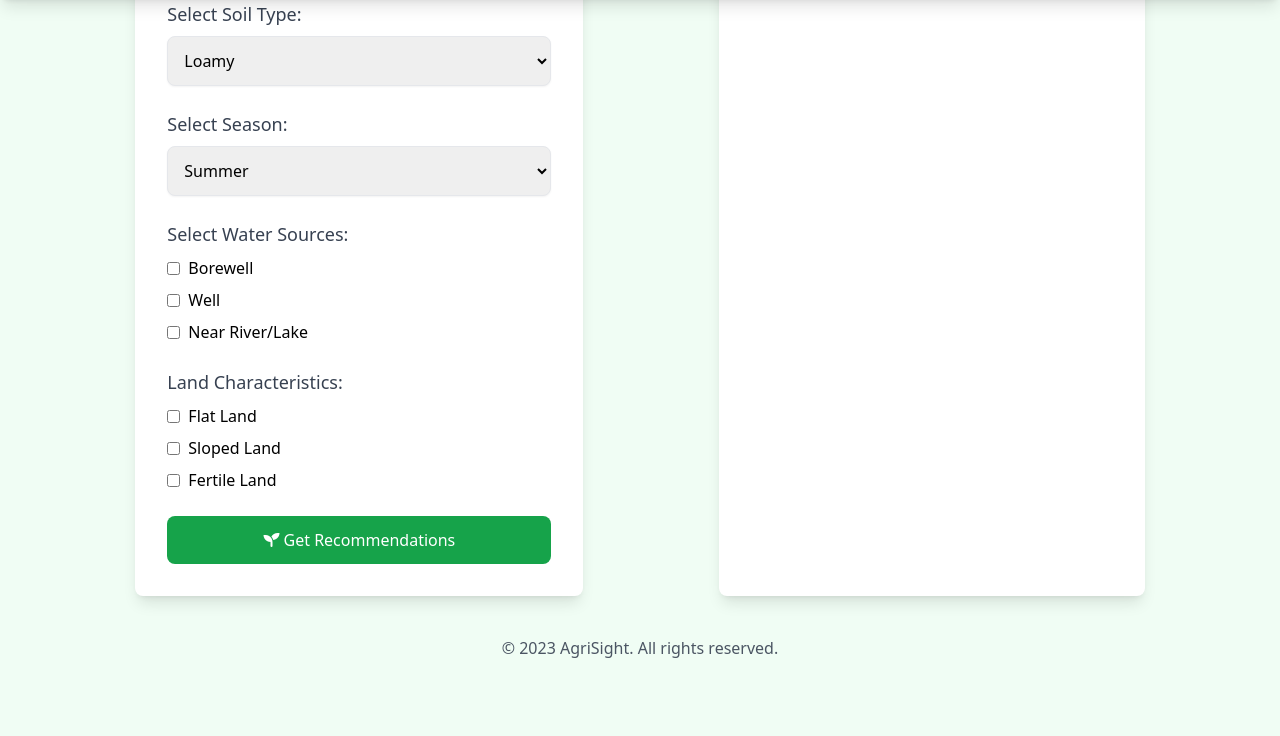
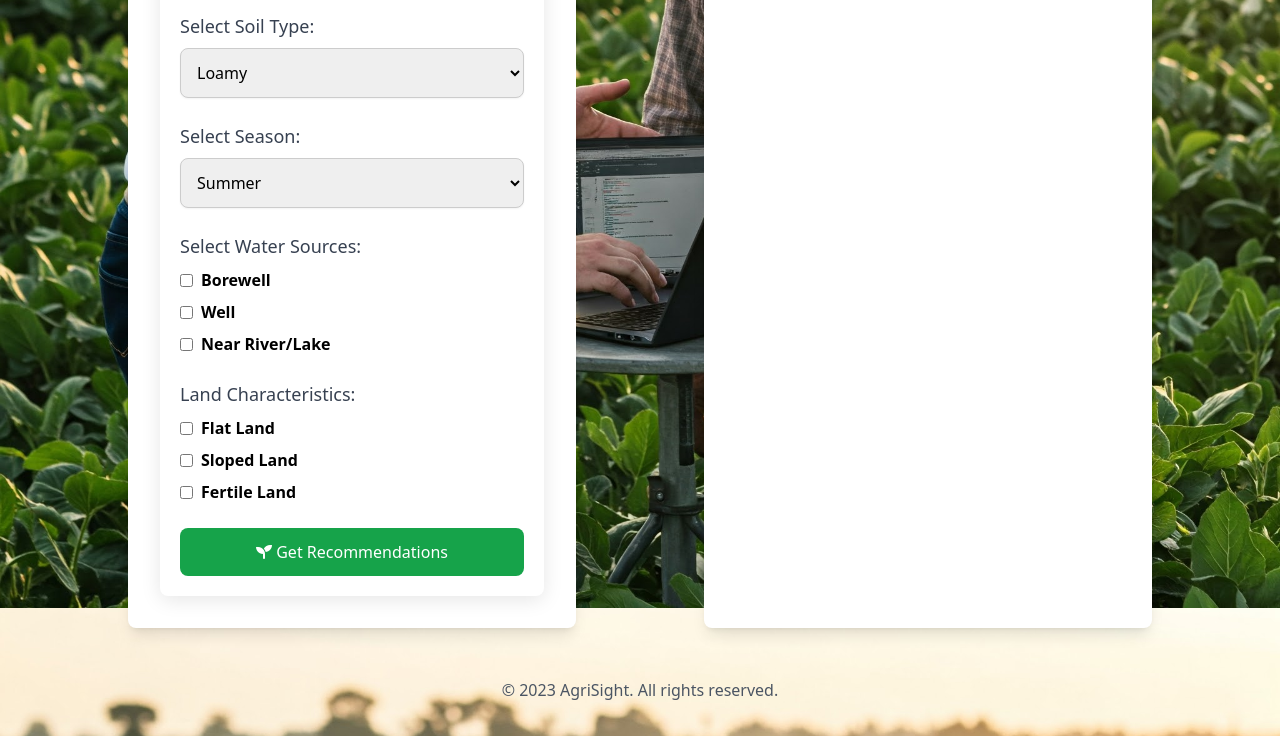
Before and after one commit to vamshi3458/AgriSight, a plain HTML site: page index.html in a window 1280 px wide. Shown: the part 672-1408 px from the top of the page. Before the commit the page ends 1356 px from the top, so only its background shows below. Drawn offline with nearby package versions, Linux system fonts and the light colour scheme.

Commit message:
Update index.html

```diff
--- a/index.html
+++ b/index.html
@@ -6,7 +6,7 @@
     <title>AgriSight: AI-Powered Precision Farming Advisor</title>
     <script src="https://cdn.tailwindcss.com"></script>
     <link href="https://cdnjs.cloudflare.com/ajax/libs/font-awesome/6.0.0-beta3/css/all.min.css" rel="stylesheet">
-    <link rel="stylesheet" href="AgriSight.css">
+    <link rel="stylesheet" href="index.css">
 </head>
 <body class="bg-green-50 p-6">
     <script type ="importmap">
```
